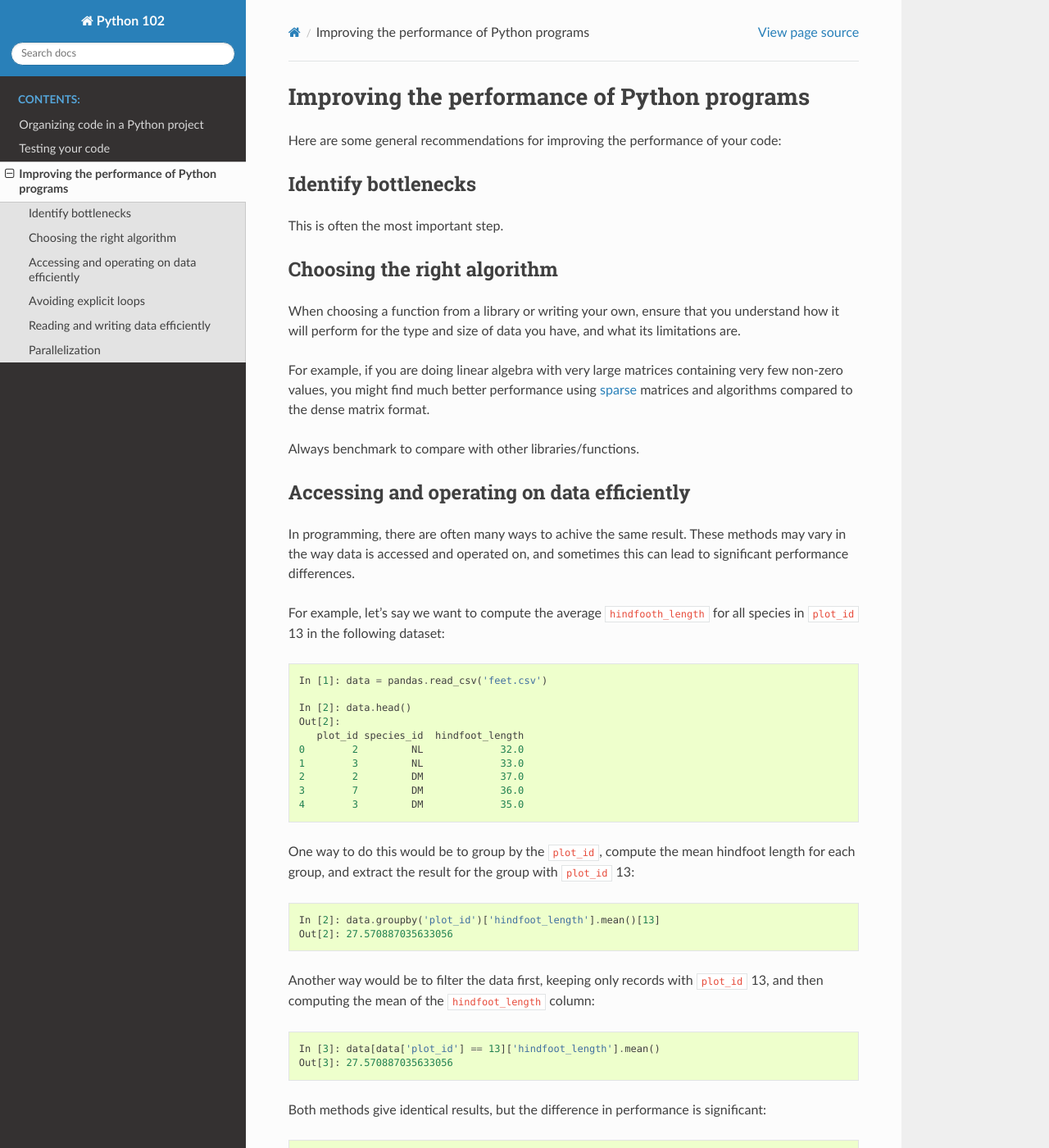
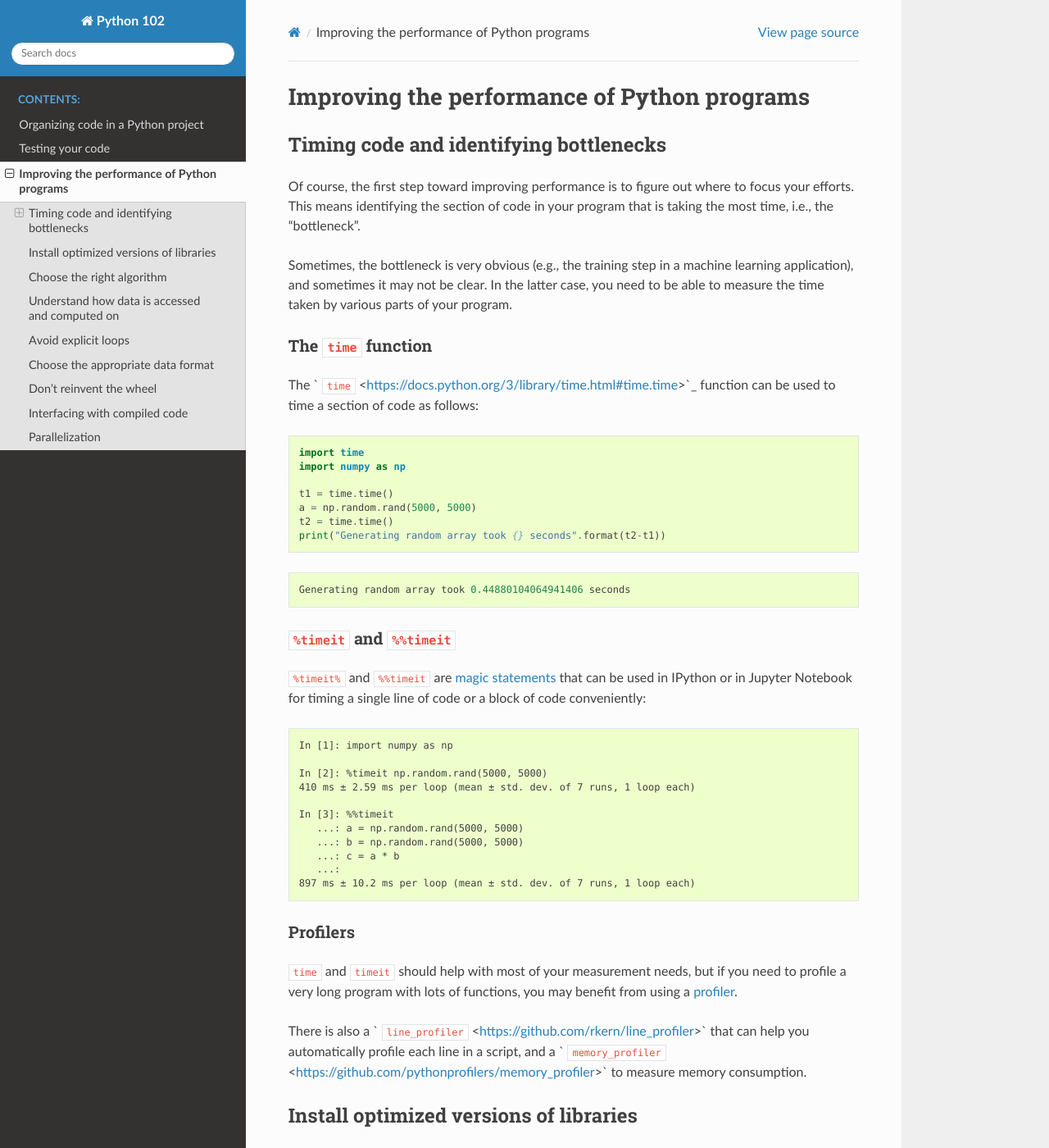
Before and after one commit to shwina/python-102, a Sphinx documentation site: the page built from docs/performance.rst, in a window 1280 px wide and 1400 px high. Shown: the whole window at 82% size. Built offline with Sphinx 7.4.7 and the Read the Docs theme 2.0.0, drawn with Linux system fonts in a browser that asks for light colours; some of the changed text lies outside the part shown.

Commit message:
Improvements to performance section

```diff
--- a/docs/index.rst
+++ b/docs/index.rst
@@ -53,7 +53,7 @@
 you will need:
 
 * 1 laptop
-* .. with `Anaconda <https://www.anaconda.com/download/>`_ installed on it
+* with `Anaconda <https://www.anaconda.com/download/>`_ installed on it
 * 1 or more friends.
   It is **highly** encouraged to work in groups,
   so if you haven't already,
--- a/docs/performance.rst
+++ b/docs/performance.rst
@@ -1,40 +1,123 @@
 Improving the performance of Python programs
 ============================================
 
-Here are some general recommendations for improving
-the performance of your code:
+Timing code and identifying bottlenecks
+---------------------------------------
 
-Identify bottlenecks
-^^^^^^^^^^^^^^^^^^^^
+Of course,
+the first step toward improving performance
+is to figure out where to focus your efforts.
+This means identifying the section of code in your program
+that is taking the most time,
+i.e., the "bottleneck".
 
-This is often the most important step.
+Sometimes,
+the bottleneck is very obvious
+(e.g., the training step in a machine learning application),
+and sometimes it may not be clear.
+In the latter case,
+you need to be able to measure the time taken by various parts of your program.
 
-Choosing the right algorithm
+The ``time`` function
+^^^^^^^^^^^^^^^^^^^^^
+
+The ` ``time`` <https://docs.python.org/3/library/time.html#time.time>`_
+function can be used to time a section of code as follows:
+
+.. code-block:: python
+
+   import time
+   import numpy as np
+
+   t1 = time.time()
+   a = np.random.rand(5000, 5000)
+   t2 = time.time()
+   print("Generating random array took {} seconds".format(t2-t1))
+
+::
+
+   Generating random array took 0.44880104064941406 seconds
+
+
+``%timeit`` and ``%%timeit``
 ^^^^^^^^^^^^^^^^^^^^^^^^^^^^
+
+``%timeit%`` and ``%%timeit`` are
+`magic statements <https://ipython.readthedocs.io/en/stable/interactive/magics.html>`_
+that can be used in IPython
+or in Jupyter Notebook
+for timing a single line of code or a block of code
+conveniently:
+
+::
+
+   In [1]: import numpy as np
+
+   In [2]: %timeit np.random.rand(5000, 5000)
+   410 ms ± 2.59 ms per loop (mean ± std. dev. of 7 runs, 1 loop each)
+
+   In [3]: %%timeit
+      ...: a = np.random.rand(5000, 5000)
+      ...: b = np.random.rand(5000, 5000)
+      ...: c = a * b
+      ...:
+   897 ms ± 10.2 ms per loop (mean ± std. dev. of 7 runs, 1 loop each)
+
+Profilers
+^^^^^^^^^
+
+``time`` and ``timeit`` should help with most of your
+measurement needs,
+but if you need to profile a very long program with lots of functions,
+you may benefit from using
+a  `profiler <https://docs.python.org/3/library/profile.html>`_.
+
+There is also a
+` ``line_profiler`` <https://github.com/rkern/line_profiler>` that can help you automatically profile
+each line in a script,
+and a ` ``memory_profiler`` <https://github.com/pythonprofilers/memory_profiler>` to measure
+memory consumption.
+
+Install optimized versions of libraries
+---------------------------------------
+
+This is the easiest way to get "free" performance improvements.
+If your computer supports it,
+install optimized version of Python libraries,
+for example, those provided by
+the `Intel Distribution for Python <https://software.intel.com/en-us/distribution-for-python>`_.
+
+Another option is `PyPy <https://pypy.org/compat.html>`_.
+
+Choose the right algorithm
+--------------------------
+
+This is one of the most effective ways to improve the performance
+of a program.
 
 When choosing a function from a library
 or writing your own,
 ensure that  you understand how it will perform
 for the type and size of data you have,
-and what its limitations are.
+and what options there may be to boost its performance.
+Always benchmark to compare with other functions and libraries.
 
 For example,
-if you are doing linear algebra
-with very large matrices containing very few non-zero values,
-you might find much better performance
-using
-`sparse <https://en.wikipedia.org/wiki/Sparse_matrix>`_ matrices
-and algorithms compared to the dense matrix format.
+if you are doing linear algebra,
+you may benefit from the use of
+`sparse <https://en.wikipedia.org/wiki/Sparse_matrix>`_ matrices and algorithms
+if you are dealing with very large matrices with relatively few non-zeros.
 
-Always benchmark to compare with other libraries/functions.
+As another example, many kinds of algorithms are iterative
+and require an initial "guess" for the solution.
+Typically, the closer this initial guess is to the actual solution,
+the faster the algorithm performs.
 
-Accessing and operating on data efficiently
-^^^^^^^^^^^^^^^^^^^^^^^^^^^^^^^^^^^^^^^^^^^
+Understand how data is accessed and computed on
+-----------------------------------------------
 
-In programming,
-there are often many ways to achive the same result.
-These methods may vary in the way data is accessed and operated on,
-and sometimes this can lead to significant performance differences.
+Train yourself to think about how data is accessed
+and computed on by a certain line or section of code.
 
 For example, let's say we want to compute the average
 ``hindfooth_length`` for all species in ``plot_id`` 13 in the following dataset:
@@ -81,8 +164,28 @@
     In [5]: %timeit data[data['plot_id'] == 13]['hindfoot_length'].mean()
     750 µs ± 506 ns per loop (mean ± std. dev. of 7 runs, 1000 loops each)
 
-Avoiding explicit loops
-^^^^^^^^^^^^^^^^^^^^^^^
+Why do you think the first method is slower?
+
+Some things that can make code slow are:
+
+* Lots of copying/rearranging data. Allocating space for new data
+  or rearranging existing data takes a lot of effort.
+
+* Accessing data in the "wrong order":
+  it is always more efficient to access values that are
+  "closer together" in memory than values that are farther apart.
+  For example, looping over the elements along the rows of a 2-d NumPy array
+  is *much* more efficient than looping over the elements along its columns.
+  Similarly, looping over the columns of a DataFrame in Pandas will be faster
+  than looping over its rows.
+
+* Redundant computations / computing "too much":
+  if you only need to compute on a subset of your data,
+  filter *before* doing the computation
+  rather than after.
+
+Avoid explicit loops
+--------------------
 
 Very often, you need to operate on multiple elements of a collection
 such as a
@@ -98,16 +201,14 @@
 
 .. code-block:: python
 
-    In [1]: %%time
-       ...: for row in range(data.shape[0]):
-       ...:     if data.loc[row, 'species_id'] == 'NL':
-       ...:         data.loc[row, 'species_id'] = 'NZ'
-       ...:
-    CPU times: user 3.95 s, sys: 12.5 ms, total: 3.96 s
-    Wall time: 3.97 s
+   In [5]: %%timeit
+      ...: for i in range(len(data['species_id'])):
+      ...:     if data.loc[i, 'species_id'] == 'NL':
+      ...:         data.loc[i, 'species_id'] = 'NZ'
+      ...:
+   308 ms ± 4.49 ms per loop (mean ± std. dev. of 7 runs, 1 loop each)
 
-Doing this with a ``for`` loop takes about 4 seconds on my computer.
-Of course, a much better way to do this is
+A better way to do this is
 simply to use the ``replace()`` method:
 
 .. code-block:: python
@@ -117,71 +218,142 @@
     Wall time: 3.34 ms
 
 In addition to being faster,
-this also leads to much more readable code.
+this also leads to more readable code.
 
-Reading and writing data efficiently
-^^^^^^^^^^^^^^^^^^^^^^^^^^^^^^^^^^^^
+Of course, loops are unavoidable in many situations;
+but look for alternatives before you write a ``for`` loop
+over the elements of an array, DataFrame, or similar data structure.
 
-A typical bottleneck is when your code reads or writes data from disk
-(i.e., from a file), especialy for large files or frequent reads/writes.
-Some considerations for I/O are:
+Choose the appropriate data format
+----------------------------------
 
-1. **Use the appropriate data format**: Familiarize yourself with
-   the various data formats available for the type of data you are dealing with,
-   and the performance considerations for each.
-   For example,
-   `this page <https://pandas.pydata.org/pandas-docs/stable/io.html>`_
-   provides a good overview of various data formats for tabular data
-   supported by the Pandas library.
-   Performance for each is reported
-   `here <https://pandas.pydata.org/pandas-docs/stable/io.html#performance-considerations>`_.
+Familiarize yourself with
+the various data formats available for the type of data you are dealing with,
+and the performance considerations for each.
+For example,
+`this page <https://pandas.pydata.org/pandas-docs/stable/io.html>`_
+provides a good overview of various data formats for tabular data
+supported by the Pandas library.
+Performance for each is reported
+`here <https://pandas.pydata.org/pandas-docs/stable/io.html#performance-considerations>`_.
 
-2. **Avoid writing your own readers and writers**: Resist any temptation
-   to write your own code for reading and writing data from files,
-   and instead rely on other well-tested and well-used implementations.
+Don't reinvent the wheel
+------------------------
 
-   For instance, it's easy to write a few lines of Python to
-   read data from a ``.csv`` file into a Pandas DataFrame:
+Resist any temptation
+to write your own implementation for a
+common task or a well-known algorithm.
+Rely instead on other well-tested and well-used implementations.
 
-   .. code-block:: python
-      :caption: my_csv.py
+For instance, it's easy to write a few lines of Python to
+read data from a ``.csv`` file into a Pandas DataFrame:
 
-      def read_csv(fname):
-          with open(fname) as f:
-              col_names = f.readline().rstrip().split(',')
-              df = pandas.DataFrame(columns=col_names)
-                  for line in f:
-                      record = pandas.DataFrame([line.rstrip().split(',')], columns=col_names)
-                      df = df.append(record, ignore_index=True)
-          return df
+.. code-block:: python
+   :caption: my_csv.py
 
-   But the performance of such code is extremely poor. Compare with the
-   Pandas' ``read_csv`` function:
+   def read_csv(fname):
+       with open(fname) as f:
+           col_names = f.readline().rstrip().split(',')
+           df = pandas.DataFrame(columns=col_names)
+               for line in f:
+                   record = pandas.DataFrame([line.rstrip().split(',')], columns=col_names)
+                   df = df.append(record, ignore_index=True)
+       return df
 
-   .. code-block:: python
+But such code performs poorly.
+Compare the performance with Pandas' ``read_csv`` function:
 
-      In [1]: from my_csv import read_csv
+.. code-block:: python
 
-      In [2]: %time data = read_csv('feet.csv')
-      CPU times: user 2min 3s, sys: 1.39 s, total: 2min 4s
-      Wall time: 2min 5s
+   In [1]: from my_csv import read_csv
 
-   .. code-block:: python
+   In [2]: %time data = read_csv('feet.csv')
+   CPU times: user 2min 3s, sys: 1.39 s, total: 2min 4s
+   Wall time: 2min 5s
 
-      In [1]: from pandas import read_csv
+.. code-block:: python
 
-      In [2]: %time data = read_csv('feet.csv')
-      CPU times: user 28.5 ms, sys: 10.8 ms, total: 39.3 ms
-      Wall time: 54.2 ms
+   In [1]: from pandas import read_csv
 
-3. If you are using a high-performance computing cluster,
-   it becomes important to consider whether data is read from and written to
-   a shared *network file system* (NFS), which are very common in HPC settings.
-   On such systems,
-   it is much more efficient to perform large, less frequent reads/write operations as opposed
-   to small, frequent ones.
+   In [2]: %time data = read_csv('feet.csv')
+   CPU times: user 28.5 ms, sys: 10.8 ms, total: 39.3 ms
+   Wall time: 54.2 ms
 
+It also isn't nearly as versatile,
+and doesn't account for the dozens of edge cases than Pandas does.
 
+Interfacing with compiled code
+------------------------------
+
+You may have heard that Python is "slow"
+compared to other languages like C, C++, or Fortran.
+This is somewhat true in that Python programs
+written in "pure Python", i.e., without the use
+of any libraries except the standard libraries,
+will be slow compared to their C/Fortran counterparts.
+One of the reasons that C is so much faster than Python
+is that it is a
+`compiled language <https://en.wikipedia.org/wiki/Compiled_language>`_,
+while Python is an
+`interpreted language <https://en.wikipedia.org/wiki/Interpreted_language>`_.
+
+However,
+the core of libraries like
+NumPy are actually written in C,
+making them much faster than "pure Python".
+
+It's also possible for you to write your own code
+so that it interfaces with languages like C, C++ or Fortran.
+Better still,
+you often don't even need to write any code in those languages,
+and instead can have other libraries "generate" them for you.
+
+`Numba <https://numba.pydata.org/>`_ is a library that lets you compile
+code written in Python using
+a very convenient "decorator" syntax.
+
+As an example,
+consider numerically evaluating the derivative
+of a function using finite differences.
+A function that uses NumPy to do this might look like the following:
+
+.. literalinclude:: ../code/derivatives.py
+   :language: python
+   :caption: derivatives.py
+
+Below, we time the function for a grid of 10000000 points:
+
+::
+
+   In [1]: x = np.linspace(0, 1, 10000000)
+
+   In [2]: dx = x[1] - x[0]
+
+   In [3]: f = np.sin(2 * np.pi * x / 1000000)
+
+   In [4]: y = np.zeros_like(f)
+
+   In [5]: %timeit dfdx(f, dx, y)
+   61.1 ms ± 2.62 ms per loop (mean ± std. dev. of 7 runs, 10 loops each)
+
+Below is a function that is compiled using Numba to do the same task:
+
+.. literalinclude:: ../code/derivatives_numba.py
+   :language: python
+   :caption: derivatives.py
+
+We see much better performance for the same grid size:
+
+::
+
+   In [1]: %timeit dfdx(f, dx, y)
+   14.6 ms ± 282 µs per loop (mean ± std. dev. of 7 runs, 1 loop each)
+
+`Cython <http://cython.org/>`_ is another option for interfacing with compiled code.
+It performs about the same as Numba but requires much more effort;
+although it can do many things that Numba cannot,
+such as generating C code, and
+interface with C/C++ libraries.
 
 Parallelization
-^^^^^^^^^^^^^^^
+---------------
```
Also changed, not shown: 2 other files.
